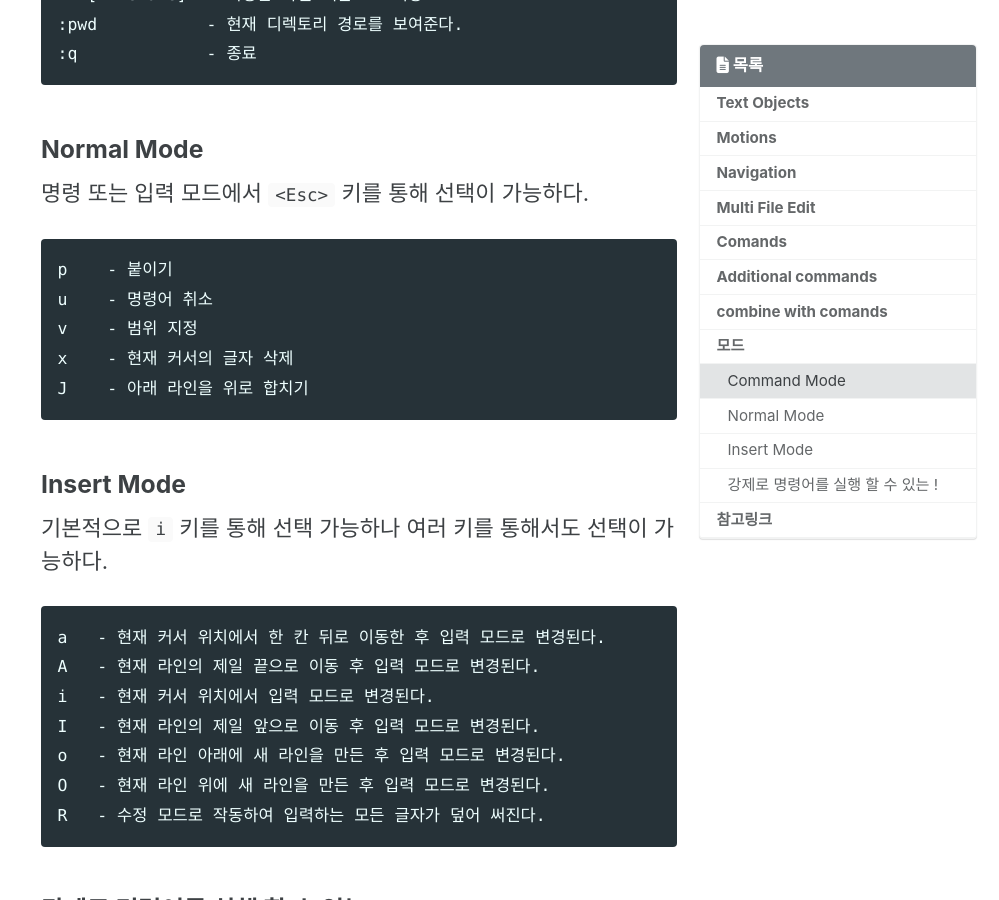
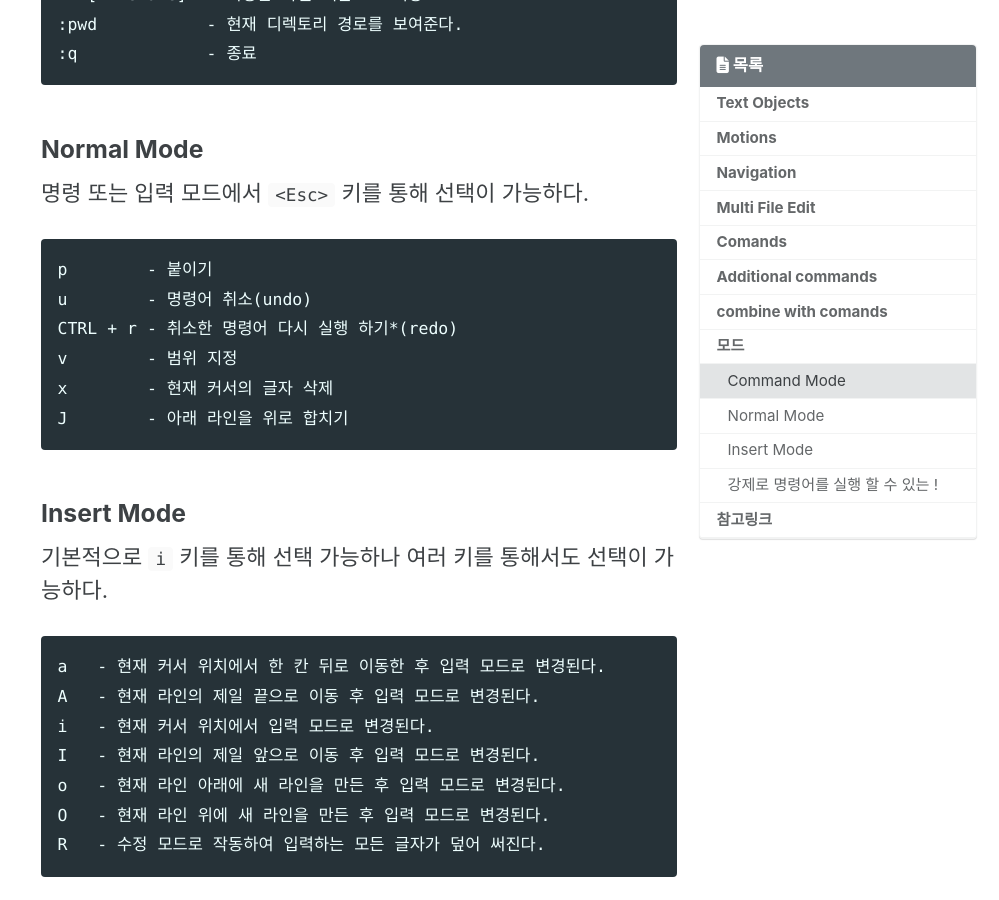
Before and after one commit to geeksaga/geeksaga.github, a Jekyll site: the page built from _posts/tools/2020-03-11-neovim.md, in a window 1280 px wide and 900 px high, scrolled down 3354 px. Shown: the whole window, without its empty margins (281-1280 px from the left). Built offline with Jekyll 4.4.1, drawn with Linux system fonts in a browser that asks for light colours; cached includes are drawn as plain includes; nearby versions of some CDN libraries; comment, search, counter and statistics services are not loaded.

Commit message:
Update vim redo/undo command

```diff
--- a/_posts/tools/2020-03-11-neovim.md
+++ b/_posts/tools/2020-03-11-neovim.md
@@ -111,11 +111,12 @@ VI는 3가지 일반(Normal), 입력(Insert), 명령(Command or Colon) 모드를
 ### Normal Mode
 명령 또는 입력 모드에서 `<Esc>` 키를 통해 선택이 가능하다.
 
-    p    - 붙이기
-    u    - 명령어 취소
-    v    - 범위 지정
-    x    - 현재 커서의 글자 삭제
-    J    - 아래 라인을 위로 합치기
+    p        - 붙이기
+    u        - 명령어 취소(undo)
+    CTRL + r - 취소한 명령어 다시 실행 하기*(redo)
+    v        - 범위 지정
+    x        - 현재 커서의 글자 삭제
+    J        - 아래 라인을 위로 합치기
 
 ### Insert Mode
 기본적으로 `i` 키를 통해 선택 가능하나 여러 키를 통해서도 선택이 가능하다.
```
